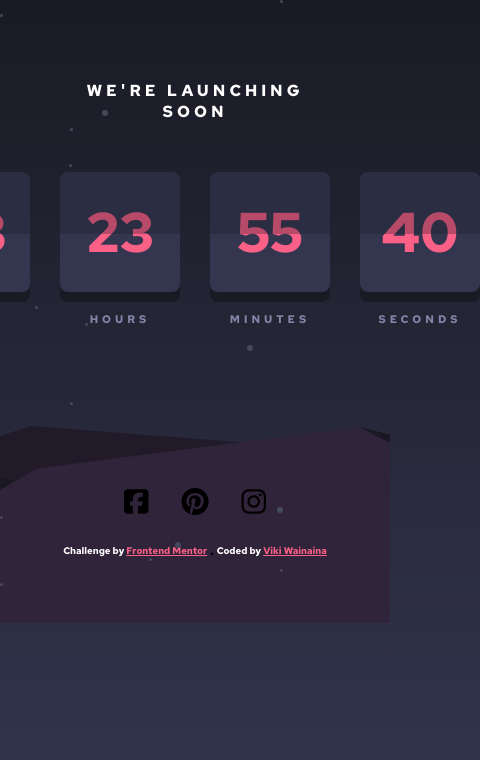
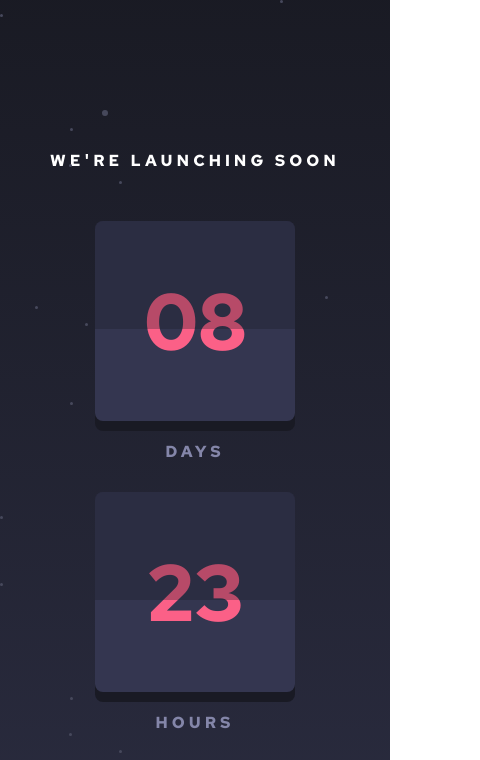
Before and after one commit to CSS-Viki/FEM-Launch-countdown-timer, a plain HTML site: page index.html in a window 390 px wide. Shown: the top 760 px of the page, 480 px wide, since content can reach past the window. Drawn offline with Linux system fonts and the light colour scheme.

Commit message:
final commit

```diff
--- a/components/_footer.scss
+++ b/components/_footer.scss
@@ -1,23 +1,23 @@
 .attribution {
   @extend .flex-item;
-  background: url(images/pattern-hills.svg);
-  background-repeat: no-repeat;
-  background-position: top;
   gap: 30px;
-  margin-block-start: 100px;
-  width: 100%;
-  height: 200px;
 
+  .social-icons,
+  .credits {
+    position: absolute;
+    z-index: 9999;
+  }
   .social-icons {
-    i {
+    bottom: 100px;
+    .fa-brands {
       transition: all 0.3s ease;
       cursor: pointer;
     }
-    i:hover {
+    .fa-brands:hover {
       color: $Soft-red;
     }
-    .fa-pinterest {
-      margin-inline: 30px;
+    .fa-brands + .fa-brands {
+      margin-left: 30px;
     }
   }
   p {
@@ -26,6 +26,7 @@
   }
   .credits {
     @extend .flex-item;
+    bottom: 50px;
     flex-direction: row;
     gap: 3px;
   }
@@ -33,5 +34,20 @@
 .attribution a {
   color: $Soft-red;
 }
-@media (max-width: 767px) {
+@media (max-width: 37.5em) {
+  .attribution {
+    gap: 20px;
+    margin-block-start: 5em;
+
+    .social-icons,
+    .credits {
+      position: relative;
+    }
+    .social-icons {
+      bottom: 0;
+    }
+    .credits {
+      bottom: 0;
+    }
+  }
 }
--- a/components/_main.scss
+++ b/components/_main.scss
@@ -1,13 +1,12 @@
 main {
   @extend .flex-item;
-  padding-block-start: 80px;
+  padding-block-start: 150px;
   gap: 50px;
 
   .tagline {
     color: $White;
     text-transform: uppercase;
     letter-spacing: 4px;
-    text-align: center;
     font-size: 1rem;
     font-weight: 700;
   }
@@ -15,6 +14,7 @@ main {
     @extend .flex-item;
     flex-direction: row;
     gap: 30px;
+
 
     .day-stamp,
     .hour-stamp,
@@ -24,50 +24,9 @@ main {
       position: relative;
       gap: 20px;
     }
-    .day-stamp {
-      span {
-        @extend .timer-stamps-design;
-      }
-      span::before {
-        @extend .before-element;
-      }
-
-      div {
-        @extend .flex-item;
-
-        p {
-          color: $Grayish-blue;
-          font-size: 0.6875rem;
-          letter-spacing: 4px;
-        }
-      }
-    }
-    .hour-stamp {
-      span {
-        @extend .timer-stamps-design;
-      }
-      span::before {
-        @extend .before-element;
-      }
-      p {
-        color: $Grayish-blue;
-        font-size: 0.6875rem;
-        letter-spacing: 4px;
-      }
-    }
-    .minute-stamp {
-      span {
-        @extend .timer-stamps-design;
-      }
-      span::before {
-        @extend .before-element;
-      }
-      p {
-        color: $Grayish-blue;
-        font-size: 0.6875rem;
-        letter-spacing: 4px;
-      }
-    }
+    .day-stamp,
+    .hour-stamp,
+    .minute-stamp,
     .second-stamp {
       span {
         @extend .timer-stamps-design;
@@ -75,19 +34,20 @@ main {
       span::before {
         @extend .before-element;
       }
-      p {
-        color: $Grayish-blue;
-        font-size: 0.6875rem;
-        letter-spacing: 4px;
+      div {
+        p {
+          color: $Grayish-blue;
+          font-size: 1rem;
+          letter-spacing: 4px;
+        }
       }
     }
   }
 }
-@media (max-width: 30em) {
+@media (max-width: 37.5em) {
   main {
-    .tagline {
-      max-width: 250px;
+    .timer-stamps {
+      flex-direction: column;
     }
-
   }
 }
--- a/index.html
+++ b/index.html
@@ -20,7 +20,7 @@
   <body>
     <div role="img" alt="stars background" class="stars"></div>
 
-    <main role="main">
+    <main>
       <p class="tagline">We're launching soon</p>
 
       <div role="timer" class="timer-stamps">
@@ -52,7 +52,7 @@
     </main>
 
     <!-- Attribution -->
-    <footer role="contentinfo" class="attribution">
+    <footer class="attribution">
       <div class="social-icons">
         <i class="fa-brands fa-square-facebook fa-2xl"></i>
         <i class="fa-brands fa-pinterest fa-2xl"></i>
@@ -60,10 +60,13 @@
       </div>
 
       <div class="credits">
-        <p>Challenge by
-          <a href="https://www.frontendmentor.io/profile/CSS-Viki" target="_blank"
-          >Frontend Mentor</a
-        >
+        <p>
+          Challenge by
+          <a
+            href="https://www.frontendmentor.io/profile/CSS-Viki"
+            target="_blank"
+            >Frontend Mentor</a
+          >
         </p>
         .
         <p>
@@ -72,5 +75,9 @@
         </p>
       </div>
     </footer>
+
+    <div class="bg-img">
+      <img src="./images/pattern-hills.svg" alt="pattern-hills" />
+    </div>
   </body>
 </html>
--- a/style.scss
+++ b/style.scss
@@ -22,13 +22,13 @@ $Font-size: 0.875rem; //14px
 .timer-stamps-design {
   @extend .flex-item;
   background-color: $Dark-desaturated-blue;
-  width: 120px;
-  height: 120px;
+  width: 200px;
+  height: 200px;
   border-radius: 8px;
   box-shadow: 0px 10px 0px 0px $Very-dark-blue-mostlyblack;
   -webkit-box-shadow: 0px 10px 0px 0px $Very-dark-blue-mostlyblack;
   -moz-box-shadow: 0px 10px 0px 0px $Very-dark-blue-mostlyblack;
-  font-size: 3.5rem;
+  font-size: 5rem;
   font-weight: 700;
   color: $Soft-red;
 }
@@ -38,7 +38,7 @@ $Font-size: 0.875rem; //14px
   top: 0;
   right: 0;
   left: 0;
-  bottom: 60%;
+  bottom: 55%;
   background-color: $Very-dark-blue-mostlyblack;
   border-radius: 8px;
   border-bottom-right-radius: 0;
@@ -64,11 +64,22 @@ body {
   left: 0;
   top: 0;
   bottom: 30%;
-
+}
+.bg-img {
+  position: absolute;
+  bottom: 0;
+  right: 0;
+  left: 0;
+  img {
+    width: 100%;
+  }
 }
 
 @import "components/main";
 @import "components/footer";
 
-@media (max-width: 30em) {
+@media (max-width: 37.5em) {
+  .bg-img {
+    display: none;
+  }
 }
```
Also changed, not shown: style.css, 1 other file.
